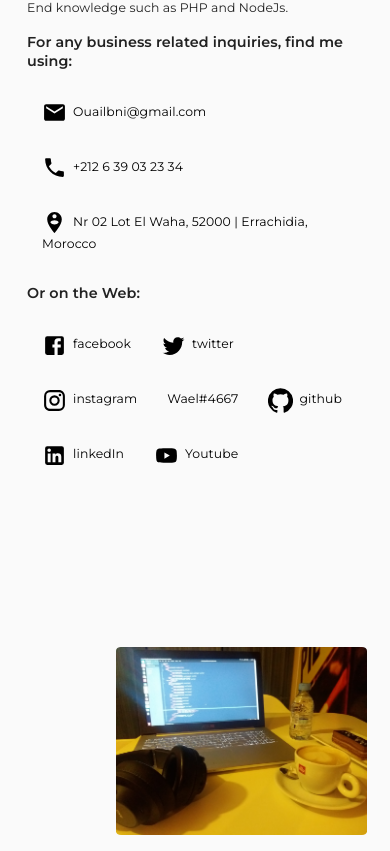
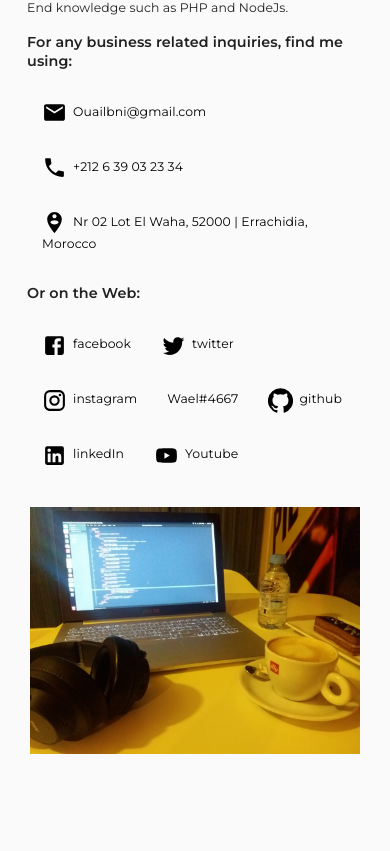
Before and after one commit to Pouiiro/Mr-wii, a React (Create React App) app: page / in a window 390 px wide. Shown: the part 1153-2004 px from the top of the page. After the commit the page ends 1919 px from the top, so only its background shows below. Built offline with nearby package versions, Linux system fonts and the light colour scheme.

Commit message:
About style tweak

```diff
--- a/src/components/about/styles.css
+++ b/src/components/about/styles.css
@@ -8,9 +8,8 @@
 .portF {
   width: 70%;
   height: auto;
-  border-radius: 2%;
-  margin-top: 14rem;
-  margin-left: 10rem;
+  margin-top: calc(150px + (170 - 150) * ((100vw - 300px) / (1600 - 300)));
+  margin-left: calc(30px + (100 - 30) * ((100vw - 300px) / (1600 - 300)));
 }
 .aboutCont h1 {
   font-size: calc(25px + (55 - 25) * ((100vw - 300px) / (1600 - 300)));
@@ -53,10 +52,19 @@
   color: black;
 }
 
-/* @media screen and (max-width: 800px) {
-  body {
+@media screen and (max-width: 600px) {
+  /* body {
     background-image: url('../../assets/mobileBackground.png');
     background-size: cover;
     background-attachment: fixed;
+  } */
+
+  .portF {
+    width: 92%;
+    display: block;
+    border-radius: 0%;
+    margin-top: 0rem;
+    margin-right: auto;
+    margin-left: auto;
   }
-} */
+}
```
Also changed, not shown: src/styles/Global.js (line endings or trailing spaces).
